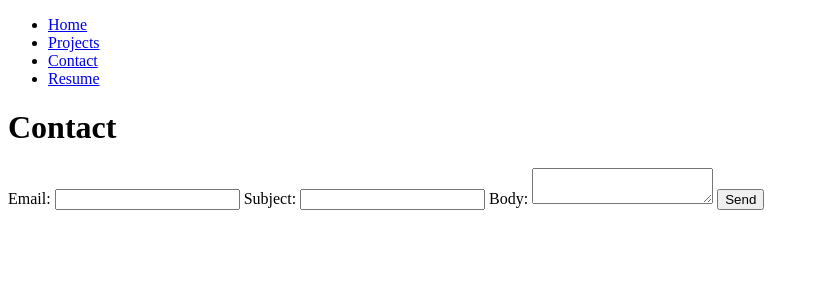
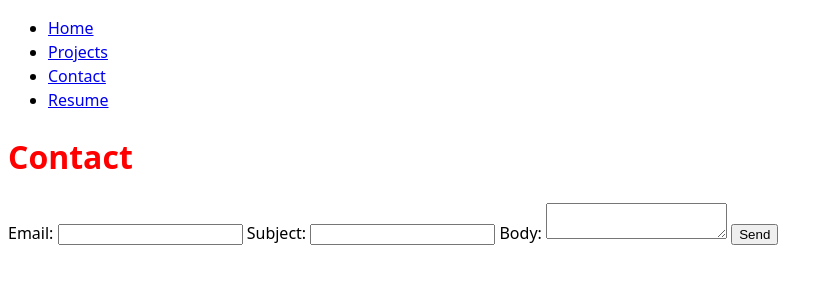
Before and after one commit to shaing04/106-portfolio, a plain HTML site: page contact/index.html in a window 1280 px wide. Shown: the whole page, without its empty margins (0-832 px from the left). Drawn offline with Linux system fonts and the light colour scheme; files that its build step writes are made by us from their sources.

Commit message:
css update

```diff
--- a/contact/index.html
+++ b/contact/index.html
@@ -4,7 +4,7 @@
     <meta charset="UTF-8">
     <meta name="viewport" content="width=device-width, initial-scale=1.0">
     <title>Contact</title>
-    <link rel="stylesheet" href="C:\Users\haing\OneDrive\Documents\GitHub\ucsd\106-portfolio\style.css">
+    <link rel="stylesheet" href="styles.css" />
 </head>
 <body>
     <nav>
```
Also changed, not shown: index.html (+1 -1 lines), projects/index.html (+1 -1 lines), resume/index.html (+1 -1 lines).
